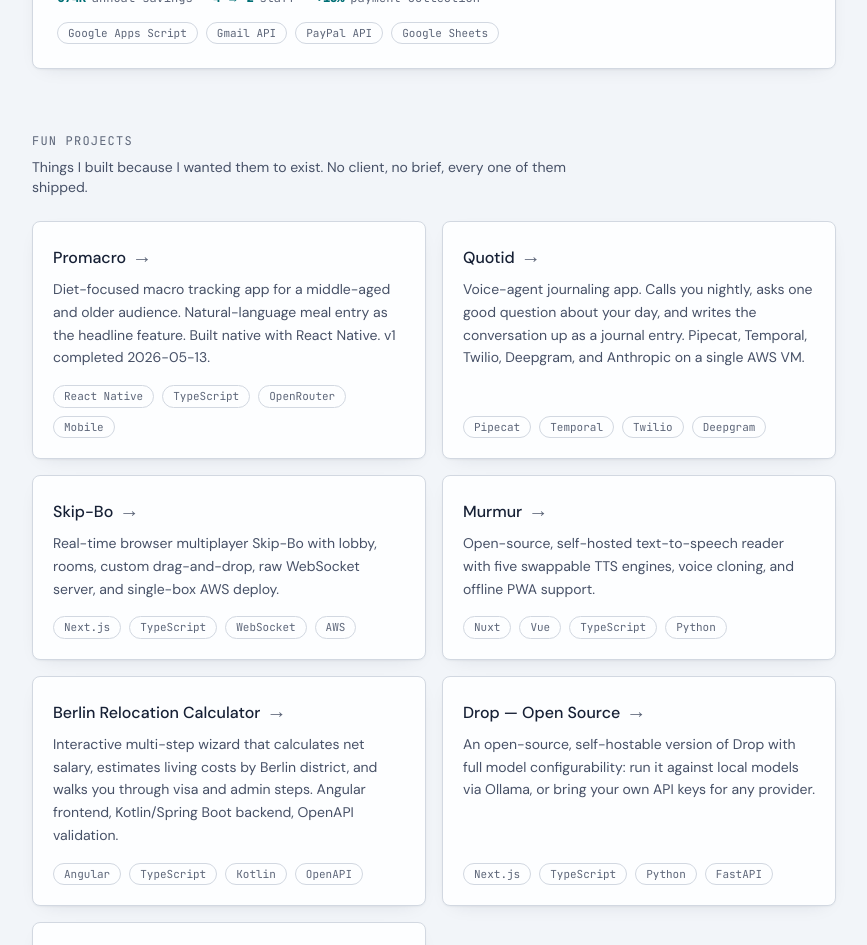
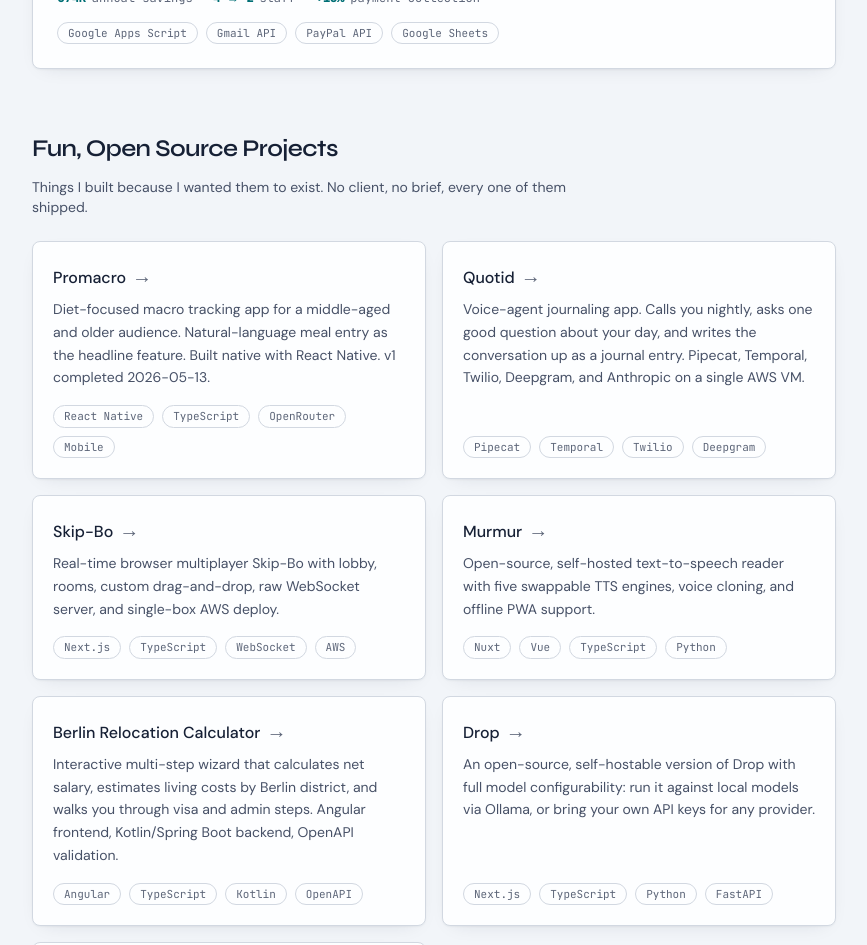
Before and after one commit to mojoro/john-moorman-portfolio, a Next.js app: page / in a window 1280 px wide. Shown: the part 2180-3125 px from the top of the page, without its empty margins (326-1193 px from the left). Built offline with nearby package versions, Linux system fonts and the light colour scheme; no server answers.

Commit message:
Rename the fun section to Fun, Open Source Projects

```diff
--- a/app/work/page.tsx
+++ b/app/work/page.tsx
@@ -179,8 +179,8 @@ export default async function WorkIndex() {
       {/* Fun projects */}
       {funPosts.length > 0 && (
         <div className="mt-20">
-          <h2 className="font-display text-2xl font-semibold tracking-tight">
-            Fun projects
+          <h2 className="font-display text-2xl font-semibold tracking-tight sm:text-3xl">
+            Fun, Open Source Projects
           </h2>
           <p className="mt-3 max-w-xl text-text-secondary">
             Things I built because I wanted them to exist. No client, no brief,
--- a/components/home-client.tsx
+++ b/components/home-client.tsx
@@ -218,10 +218,10 @@ export function HomeClient({
           <>
             <SectionReveal delay={0.1}>
               <div className="mt-16">
-                <p className="font-mono text-xs uppercase tracking-widest text-text-muted">
-                  Fun projects
-                </p>
-                <p className="mt-2 max-w-xl text-sm text-text-secondary">
+                <h3 className="font-display text-xl font-semibold tracking-tight sm:text-2xl">
+                  Fun, Open Source Projects
+                </h3>
+                <p className="mt-3 max-w-xl text-sm text-text-secondary">
                   Things I built because I wanted them to exist. No client, no
                   brief, every one of them shipped.
                 </p>
--- a/content/work/drop-oss.mdx
+++ b/content/work/drop-oss.mdx
@@ -1,8 +1,8 @@
 ---
-title: "Drop — Open Source"
+title: "Drop"
 date: "2026-03-17"
 description: "An open-source, self-hostable version of Drop with full model configurability: run it against local models via Ollama, or bring your own API keys for any provider."
-tags: ["Next.js", "TypeScript", "Python", "FastAPI", "Docker", "Ollama", "Open Source"]
+tags: ["Next.js", "TypeScript", "Python", "FastAPI", "Docker", "Ollama"]
 status: "shipped"
 fun: true
 thumbnail: "/images/blog/drop-oss/main-ui.png"
```
